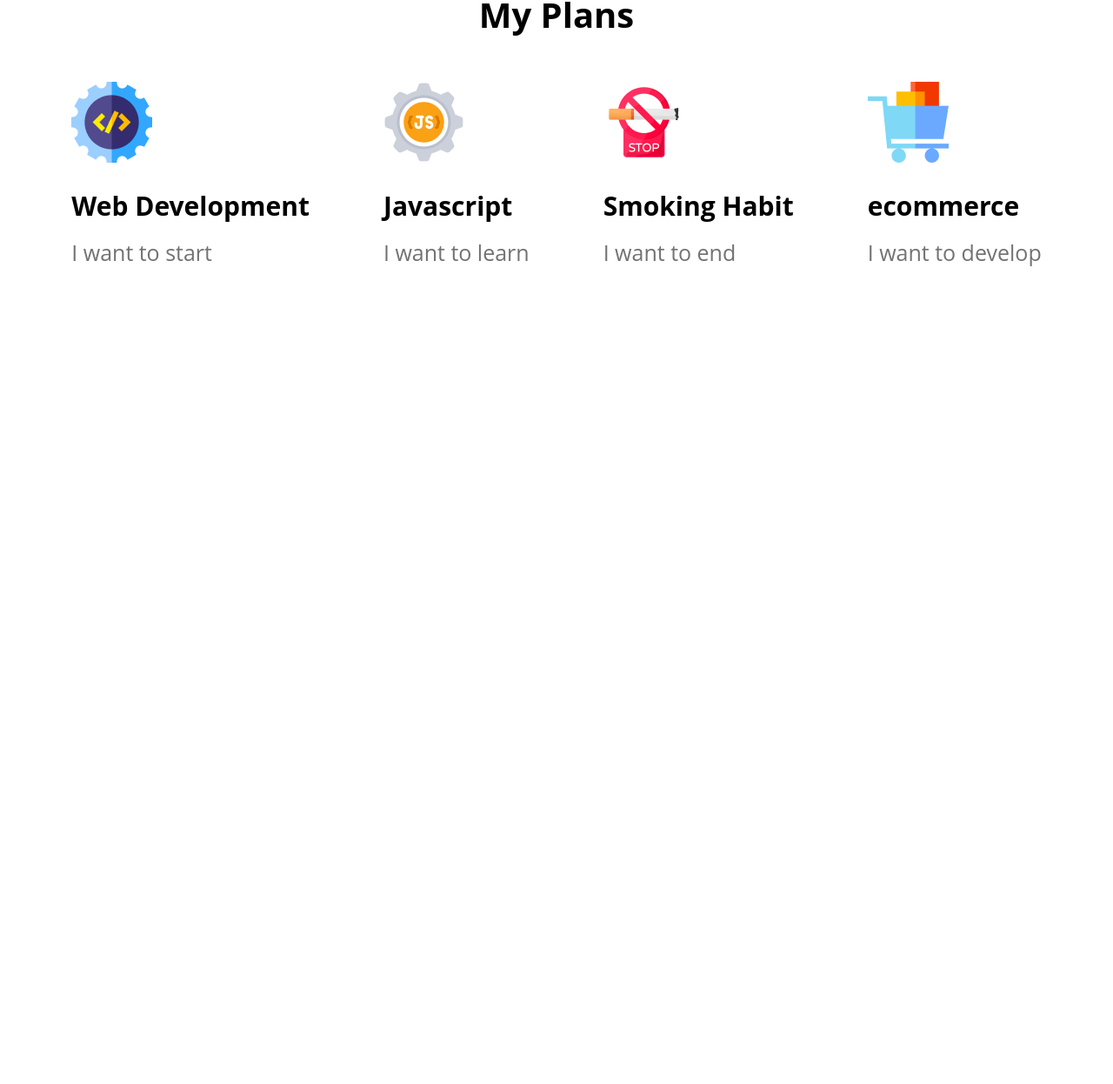
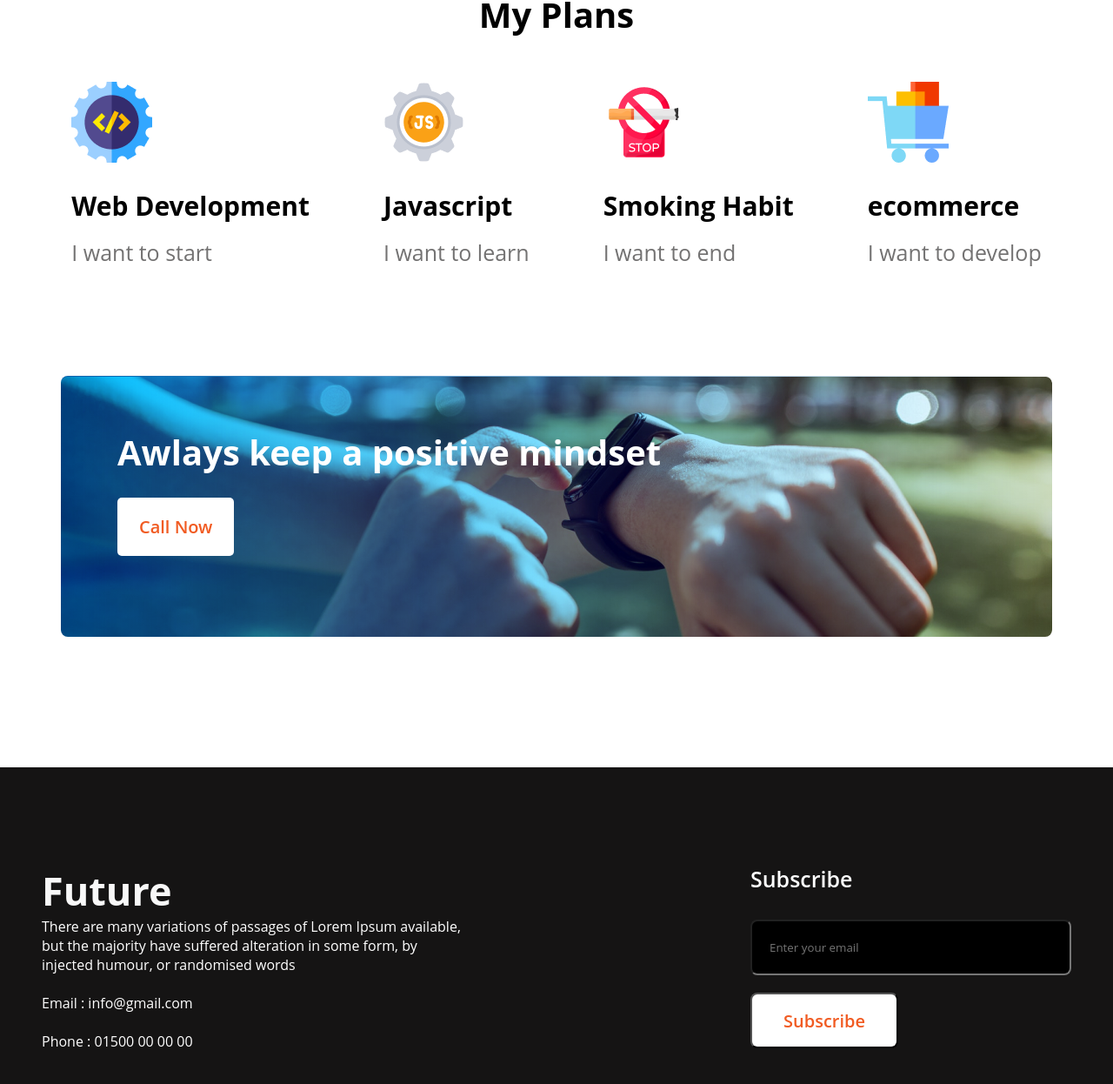
Before and after one commit to sabbosachidurjoy/new-year-new-design, a plain HTML site: page index.html in a window 1280 px wide. Shown: the part 1543-2789 px from the top of the page at 87% size. Before the commit the page ends 1850 px from the top, so only its background shows below. Drawn offline with Linux system fonts and the light colour scheme.

Commit message:
added footer

```diff
--- a/index.html
+++ b/index.html
@@ -69,5 +69,40 @@
           </div>
      </div>
      <!-- end My Plans section -->
+
+     <!-- start Watch section -->
+     <div class="watch-img">
+        <div class="watch">
+            <h4 class="watch-title">Awlays keep a positive mindset</h4>
+            <button class="btn-call">Call Now</button>
+        </div>
+     </div>
+     <!-- end Watch section -->
+
+     <!-- start footer section -->
+     <footer>
+        <div class="footer-container">
+            <div class="future-container">
+                <h3 class="future-title">Future</h3>
+                <p class="future-description">There are many variations of passages of Lorem Ipsum available, but the majority have suffered alteration in some form,
+                by injected humour, or randomised words</p>
+                <br>
+                <p class="future-description">Email : info@gmail.com</p>
+                <br>
+                <p class="future-description">Phone : 01500 00 00 00</p>
+                <br>
+                <br>
+                <a href="https://www.facebook.com/durjoybarmanjoy.joy" target="_blank"><img src="/images/icons/fb.png" alt=""></a>
+                <img src="/images/icons/twitter.png" alt="">
+                <img src="/images/icons/youtube.png" alt="">
+            </div>
+            <div class="subscribe-container">
+                <h4 class="sub-title">Subscribe</h4>
+                <input class="email-container" type="email" name="" id="" placeholder="Enter your email">
+                <p class="submit-container"><input type="submit" value="Subscribe"></p>
+            </div>
+        </div>
+     </footer>
+     <!-- end footer section -->
 </body>
 </html>
--- a/style.css
+++ b/style.css
@@ -78,6 +78,7 @@ h5 {
     display: flex;
     justify-content: center;
     gap: 85px;
+    padding-bottom: 125px;
 }
 
 .web-title {
@@ -92,3 +93,87 @@ h5 {
     font-size: 25px;
     color: #737272;
 }
+
+.watch-img {
+    background-image: url(/images/watch.png), linear-gradient(90deg, #005FAC 0%, rgba(0, 95, 172, 0) 100%);
+    background-blend-mode: overlay;
+    background-repeat: no-repeat;
+    width: 1140px;
+    height: 300px;
+    border-radius: 8px;
+    margin: auto;
+    margin-bottom: 150px;
+}
+
+.watch {
+    padding: 60px 65px;
+}
+
+.watch-title {
+    font-weight: 700;
+    font-size: 40px;
+    color: #FFFFFF;
+    padding-bottom: 25px;
+}
+
+.btn-call {
+    background: #FFFFFF;
+    border-radius: 5px;
+    padding: 20px 25px;
+    border-radius: 5px;
+    color: #F15B22;
+    font-weight: 600;
+    font-size: 20px;
+    border: none;
+}
+
+.footer-container {
+    display: flex;
+    background: #151414;
+    justify-content: center;
+    gap: 330px;
+    padding-top: 111px;
+}
+
+.future-container {
+    width: 485px;
+    height: 317px;
+
+}
+
+.future-title {
+    font-weight: 700;
+    font-size: 45px;
+    color: #F8F8F8;
+}
+
+.future-description {
+    color: #FFFFFF;
+}
+
+.sub-title {
+    color: #FFFFFF;
+    font-weight: 600;
+    font-size: 25px;
+    padding-bottom: 30px;
+}
+
+.email-container {
+    width: 325px;
+    height: 20px;
+    padding: 20px;
+    color: #F3F3F3;
+    border-radius: 8px;
+    background: #000;
+    margin-bottom: 20px;
+}
+
+.submit-container input {
+    width: 170.11px;
+    height: 64px;
+    background: #FFFFFF;
+    border-radius: 8px;
+    font-weight: 600;
+    font-size: 20px;
+    color: #F15B22;
+}
```
